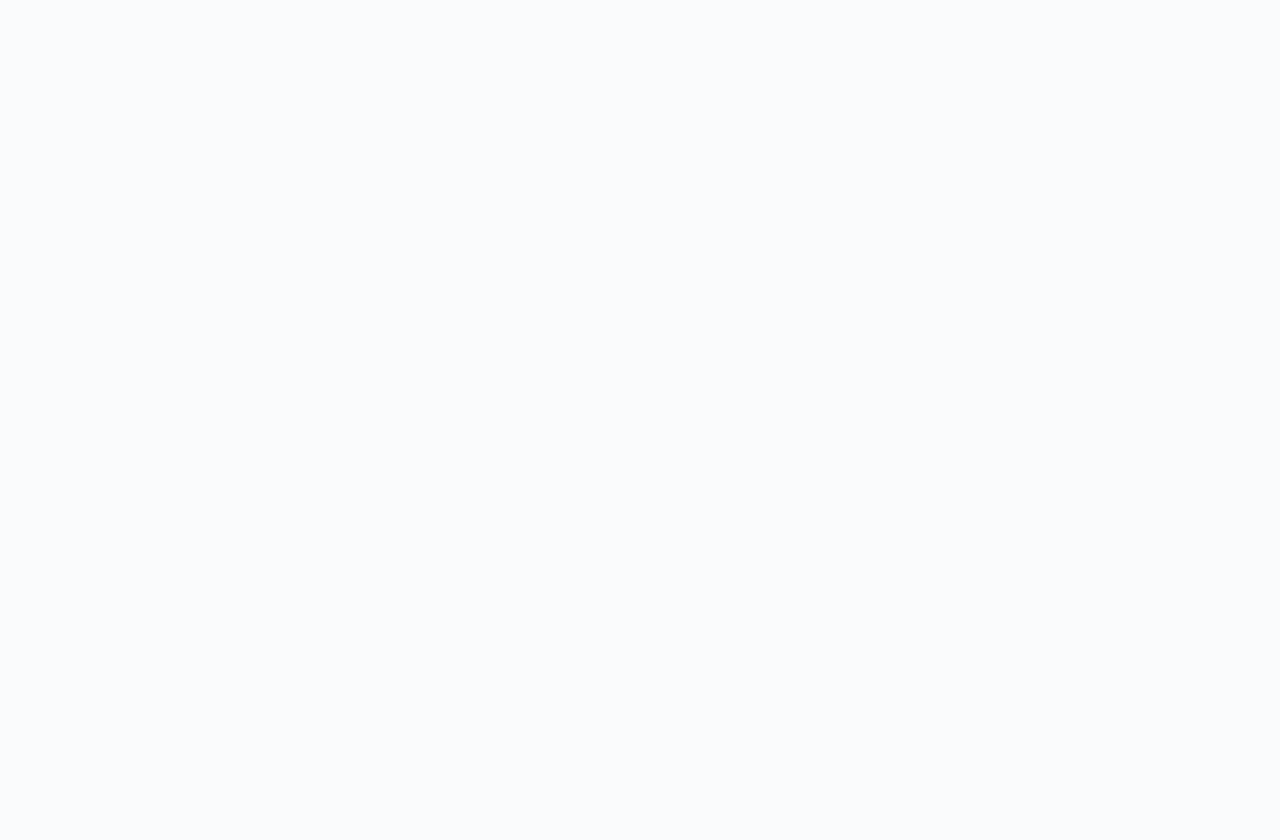
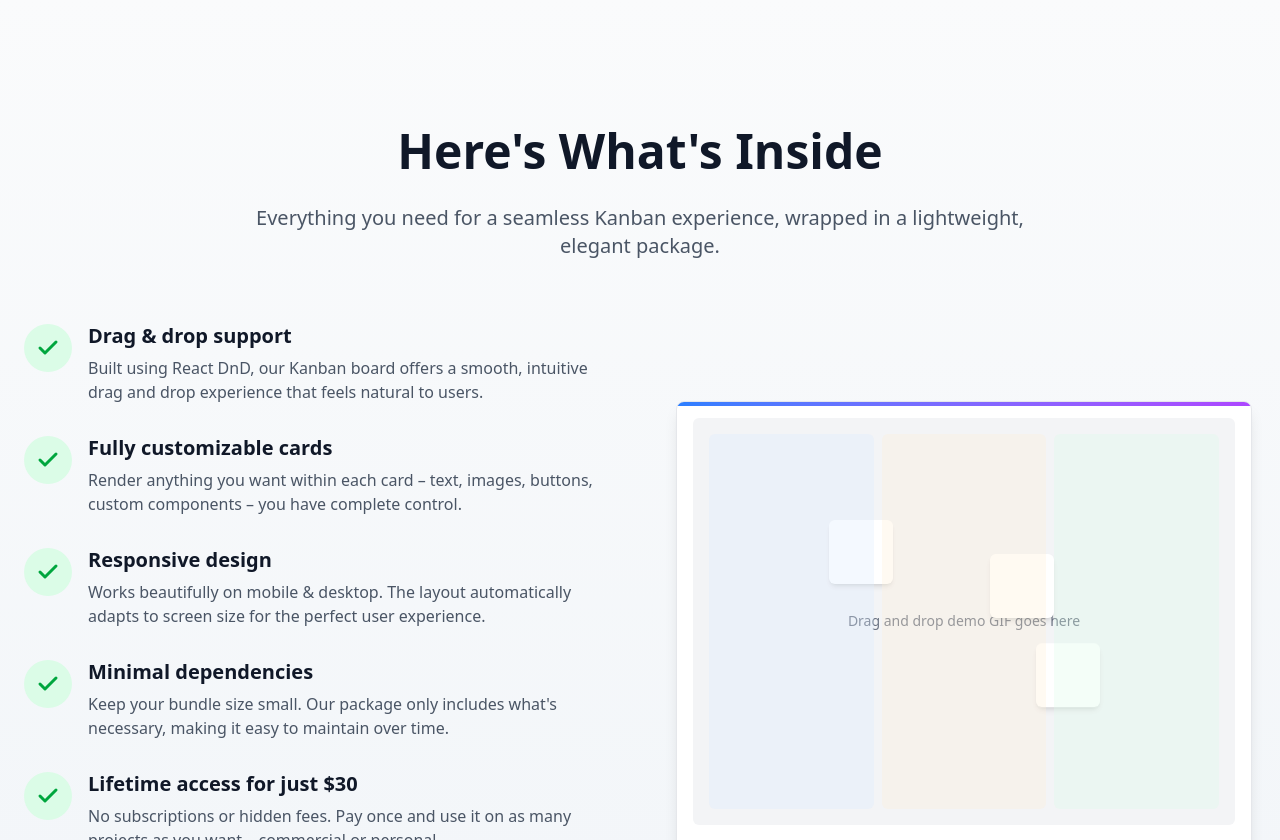
Before and after one commit to sharikhBat/kanban-landing-page, a Next.js app: page / in a window 1280 px wide. Shown: the part 1960-2800 px from the top of the page. Before the commit the page ends 1954 px from the top, so only its background shows below. Built offline with nearby package versions, Linux system fonts and the light colour scheme.

Commit message:
Add "What You Get" section to homepage with detailed features and updated navigation link

```diff
--- a/src/app/page.tsx
+++ b/src/app/page.tsx
@@ -13,7 +13,7 @@ export default function Home() {
         </div>
         <nav className="hidden md:flex space-x-10">
           <a href="#our-story" className="text-gray-700 hover:text-black font-medium">Our story</a>
-          <a href="#" className="text-gray-700 hover:text-black font-medium">What you get</a>
+          <a href="#what-you-get" className="text-gray-700 hover:text-black font-medium">What you get</a>
           <a href="#" className="text-gray-700 hover:text-black font-medium">Quick install</a>
           <a href="#" className="text-gray-700 hover:text-black font-medium">Free version</a>
         </nav>
@@ -190,6 +190,173 @@ export default function Home() {
           </div>
         </div>
       </section>
+
+      {/* What You Get Section */}
+      <section id="what-you-get" className="py-24 md:py-32 bg-gradient-to-b from-[#fafbfc] to-[#f0f4f8]">
+        <div className="max-w-7xl mx-auto px-6">
+          <div className="text-center mb-16">
+            <h2 className="text-3xl md:text-4xl lg:text-5xl font-bold text-gray-900 mb-6">
+              Here's What's Inside
+            </h2>
+            <p className="text-xl text-gray-600 max-w-3xl mx-auto">
+              Everything you need for a seamless Kanban experience, wrapped in a lightweight, elegant package.
+            </p>
+          </div>
+
+          <div className="grid grid-cols-1 lg:grid-cols-2 gap-16 items-center">
+            <div className="order-2 lg:order-1">
+              <div className="space-y-8">
+                <div className="flex gap-4 items-start">
+                  <div className="flex-shrink-0 w-12 h-12 bg-green-100 rounded-full flex items-center justify-center text-green-600">
+                    <svg width="24" height="24" viewBox="0 0 24 24" fill="none" xmlns="http://www.w3.org/2000/svg">
+                      <path d="M20 6L9 17L4 12" stroke="currentColor" strokeWidth="3" strokeLinecap="round" strokeLinejoin="round"/>
+                    </svg>
+                  </div>
+                  <div>
+                    <h3 className="text-xl font-semibold text-gray-900 mb-2">
+                      Drag & drop support
+                    </h3>
+                    <p className="text-gray-600">
+                      Built using React DnD, our Kanban board offers a smooth, intuitive drag and drop experience that feels natural to users.
+                    </p>
+                  </div>
+                </div>
+
+                <div className="flex gap-4 items-start">
+                  <div className="flex-shrink-0 w-12 h-12 bg-green-100 rounded-full flex items-center justify-center text-green-600">
+                    <svg width="24" height="24" viewBox="0 0 24 24" fill="none" xmlns="http://www.w3.org/2000/svg">
+                      <path d="M20 6L9 17L4 12" stroke="currentColor" strokeWidth="3" strokeLinecap="round" strokeLinejoin="round"/>
+                    </svg>
+                  </div>
+                  <div>
+                    <h3 className="text-xl font-semibold text-gray-900 mb-2">
+                      Fully customizable cards
+                    </h3>
+                    <p className="text-gray-600">
+                      Render anything you want within each card – text, images, buttons, custom components – you have complete control.
+                    </p>
+                  </div>
+                </div>
+
+                <div className="flex gap-4 items-start">
+                  <div className="flex-shrink-0 w-12 h-12 bg-green-100 rounded-full flex items-center justify-center text-green-600">
+                    <svg width="24" height="24" viewBox="0 0 24 24" fill="none" xmlns="http://www.w3.org/2000/svg">
+                      <path d="M20 6L9 17L4 12" stroke="currentColor" strokeWidth="3" strokeLinecap="round" strokeLinejoin="round"/>
+                    </svg>
+                  </div>
+                  <div>
+                    <h3 className="text-xl font-semibold text-gray-900 mb-2">
+                      Responsive design
+                    </h3>
+                    <p className="text-gray-600">
+                      Works beautifully on mobile & desktop. The layout automatically adapts to screen size for the perfect user experience.
+                    </p>
+                  </div>
+                </div>
+
+                <div className="flex gap-4 items-start">
+                  <div className="flex-shrink-0 w-12 h-12 bg-green-100 rounded-full flex items-center justify-center text-green-600">
+                    <svg width="24" height="24" viewBox="0 0 24 24" fill="none" xmlns="http://www.w3.org/2000/svg">
+                      <path d="M20 6L9 17L4 12" stroke="currentColor" strokeWidth="3" strokeLinecap="round" strokeLinejoin="round"/>
+                    </svg>
+                  </div>
+                  <div>
+                    <h3 className="text-xl font-semibold text-gray-900 mb-2">
+                      Minimal dependencies
+                    </h3>
+                    <p className="text-gray-600">
+                      Keep your bundle size small. Our package only includes what's necessary, making it easy to maintain over time.
+                    </p>
+                  </div>
+                </div>
+
+                <div className="flex gap-4 items-start">
+                  <div className="flex-shrink-0 w-12 h-12 bg-green-100 rounded-full flex items-center justify-center text-green-600">
+                    <svg width="24" height="24" viewBox="0 0 24 24" fill="none" xmlns="http://www.w3.org/2000/svg">
+                      <path d="M20 6L9 17L4 12" stroke="currentColor" strokeWidth="3" strokeLinecap="round" strokeLinejoin="round"/>
+                    </svg>
+                  </div>
+                  <div>
+                    <h3 className="text-xl font-semibold text-gray-900 mb-2">
+                      Lifetime access for just $30
+                    </h3>
+                    <p className="text-gray-600">
+                      No subscriptions or hidden fees. Pay once and use it on as many projects as you want – commercial or personal.
+                    </p>
+                  </div>
+                </div>
+
+                <div className="flex gap-4 items-start">
+                  <div className="flex-shrink-0 w-12 h-12 bg-green-100 rounded-full flex items-center justify-center text-green-600">
+                    <svg width="24" height="24" viewBox="0 0 24 24" fill="none" xmlns="http://www.w3.org/2000/svg">
+                      <path d="M20 6L9 17L4 12" stroke="currentColor" strokeWidth="3" strokeLinecap="round" strokeLinejoin="round"/>
+                    </svg>
+                  </div>
+                  <div>
+                    <h3 className="text-xl font-semibold text-gray-900 mb-2">
+                      Actively maintained
+                    </h3>
+                    <p className="text-gray-600">
+                      We use this package in our own projects, so it's regularly updated. Bug reports and feature requests are always welcome.
+                    </p>
+                  </div>
+                </div>
+              </div>
+            </div>
+
+            <div className="order-1 lg:order-2 flex justify-center">
+              <div className="relative w-full max-w-xl bg-white rounded-lg shadow-lg overflow-hidden border border-gray-200">
+                <div className="absolute top-0 left-0 right-0 h-1 bg-gradient-to-r from-blue-500 to-purple-500"></div>
+                <div className="p-2 md:p-4">
+                  <div className="w-full overflow-hidden rounded-md">
+                    {/* This is where you'd add the GIF - using a placeholder for now */}
+                    <div className="bg-gray-100 w-full aspect-[4/3] relative overflow-hidden">
+                      <div className="absolute inset-0 flex items-center justify-center text-gray-500">
+                        <p className="text-sm">Drag and drop demo GIF goes here</p>
+                      </div>
+
+                      {/* Animated elements to simulate a GIF */}
+                      <div className="absolute top-1/4 left-1/4 w-16 h-16 bg-white shadow-md rounded-md animate-pulse"></div>
+                      <div className="absolute top-1/3 right-1/3 w-16 h-16 bg-white shadow-md rounded-md"
+                        style={{animation: "float 3s infinite ease-in-out"}}></div>
+                      <div className="absolute bottom-1/4 right-1/4 w-16 h-16 bg-white shadow-md rounded-md animate-bounce"></div>
+
+                      {/* Column layout sketch */}
+                      <div className="absolute inset-0 flex justify-between p-4 opacity-30">
+                        <div className="w-1/3 bg-blue-100 rounded-md"></div>
+                        <div className="w-1/3 mx-2 bg-orange-100 rounded-md"></div>
+                        <div className="w-1/3 bg-green-100 rounded-md"></div>
+                      </div>
+                    </div>
+                  </div>
+                </div>
+                <div className="flex justify-between items-center px-4 py-3 bg-gray-50 border-t border-gray-200">
+                  <div className="text-sm text-gray-500">Seamless drag & drop</div>
+                  <div className="flex space-x-1">
+                    <div className="w-2 h-2 rounded-full bg-gray-300"></div>
+                    <div className="w-2 h-2 rounded-full bg-gray-500"></div>
+                    <div className="w-2 h-2 rounded-full bg-gray-300"></div>
+                  </div>
+                </div>
+              </div>
+            </div>
+          </div>
+
+          <div className="mt-16 text-center">
+            <a
+              href="https://www.privjs.com/packages/react-dnd-kanban-board"
+              className="btn-primary"
+              target="_blank"
+              rel="noopener noreferrer"
+            >
+              <span className="mr-2">Get Your Copy for $30</span>
+              <svg width="20" height="20" viewBox="0 0 20 20" fill="none" xmlns="http://www.w3.org/2000/svg">
+                <path d="M10 0L8.23 1.77L15.17 8.7H0V11.3H15.17L8.23 18.23L10 20L20 10L10 0Z" fill="currentColor" />
+              </svg>
+            </a>
+          </div>
+        </div>
+      </section>
     </div>
   );
 }
```
